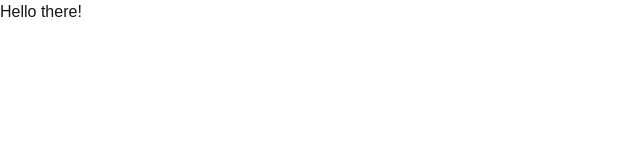
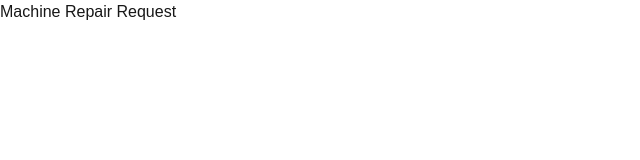
Before and after one commit to WillTaylor2352/MachineRepairs, a Next.js app in the folder machinerepairs/: page /CounterSales/1 in a window 1280 px wide. Shown: the top 160 px of the page, without its empty margins (0-640 px from the left). Built offline with nearby package versions, Linux system fonts and the light colour scheme.

Commit message:
Created page for slug machine repairs

```diff
--- a/machinerepairs/src/app/CounterSales/[machineRepairRequestID]/page.js
+++ b/machinerepairs/src/app/CounterSales/[machineRepairRequestID]/page.js
@@ -1,3 +1,3 @@
-export default function CounterSales() {
-	return <div>Hello there!</div>;
+export default function Page() {
+	return <div>Machine Repair Request</div>;
 }
--- /dev/null
+++ b/machinerepairs/src/app/CounterSales/page.js
@@ -0,0 +1,3 @@
+export default function CounterSales() {
+	return <div>Hello there!</div>;
+}
```
Also changed, not shown: 1 other file (tests, documents, lock files or other folders).
